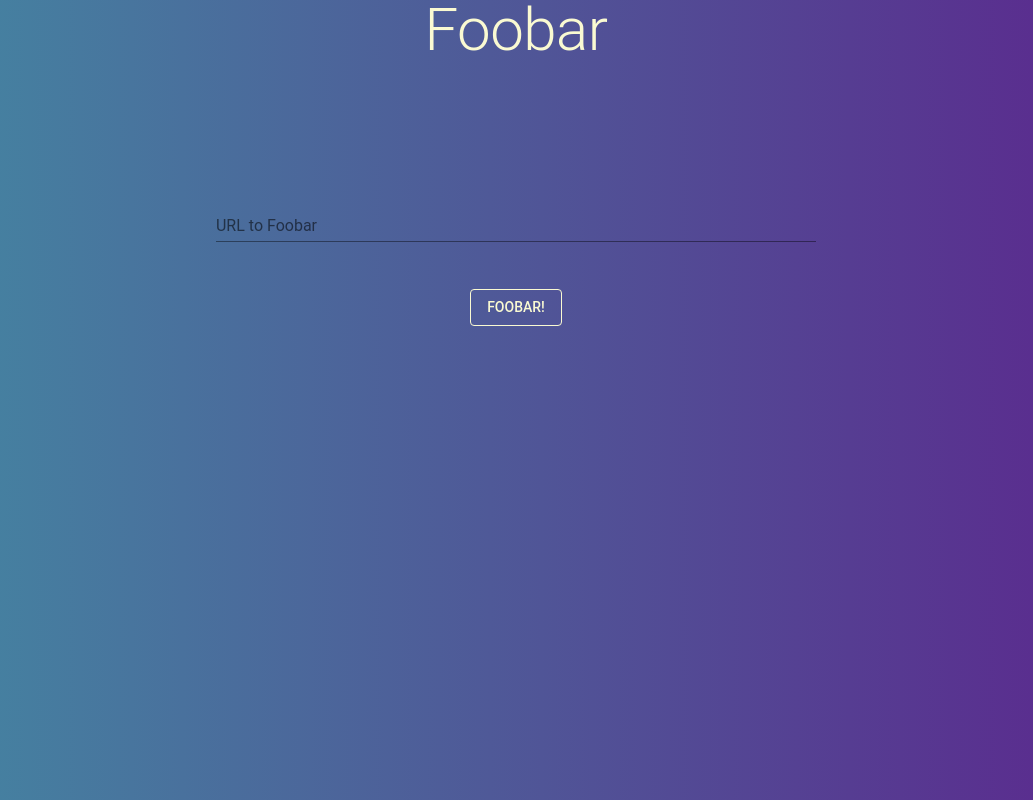
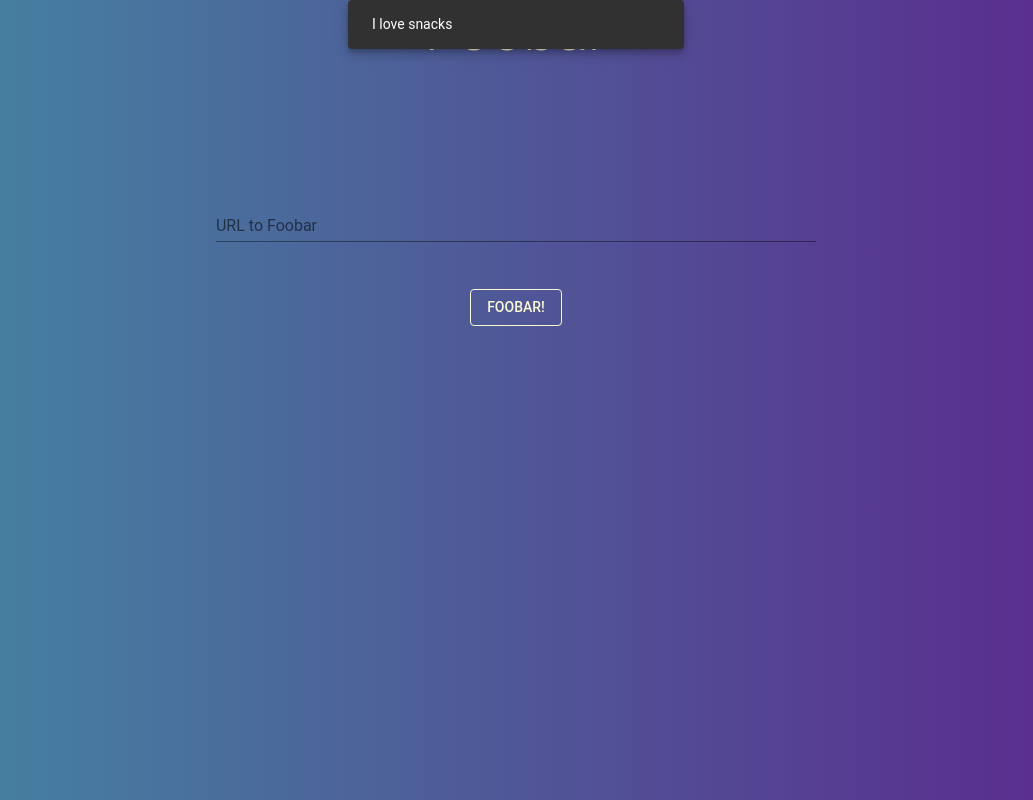
Before and after one commit to arju88nair/foobar-shortner, a React (Create React App) app in the folder client/: page / in a window 1280 px wide. Both pictures are taken after a click on the button "FOOBAR!". Shown: the whole page, without its empty margins (124-1157 px from the left). Built offline with nearby package versions, Linux system fonts and the light colour scheme.

Commit message:
snackbar initiation

```diff
--- a/client/src/App.js
+++ b/client/src/App.js
@@ -8,6 +8,7 @@ import Button from '@material-ui/core/Button';
 import Input from '@material-ui/core/Input';
 import FormControl from '@material-ui/core/FormControl';
 import InputLabel from '@material-ui/core/InputLabel';
+import Snackbar from '@material-ui/core/Snackbar';
 
 
 const styles = theme => ({
@@ -63,11 +64,22 @@ margin: {
 class App extends Component {
   constructor(props) {
     super(props);
-    this.state = {url: ""};
+    this.state = {url: "",
+    open: false,
+    vertical: 'top',
+    horizontal: 'center',};
   }
 
+  openSnack = state => () => {
+    console.log("Sss")
+    this.setState({ open: true, ...state });
+  };
+
+  handleClose = () => {
+    this.setState({ open: false });
+  };
+
   handleChange = name => event => {
-    console.log(event.target.value)
     this.setState({ url: event.target.value });
   };
 
@@ -75,8 +87,7 @@ class App extends Component {
 
   fetchData= () =>
   {
-    console.log(this.state)
-    const data = { url:this.state.url}
+   const data = { url:this.state.url}
     fetch("http://127.0.0.1:5000", {
       method: "POST",
       dataType: "JSON",
@@ -87,21 +98,35 @@ class App extends Component {
 
     })
     .then((resp) => {
+      this.openSnack({ vertical: 'bottom', horizontal: 'right' })
+
       return resp.json()
     })
     .then((data) => {
+
+      this.openSnack({ vertical: 'bottom', horizontal: 'right' })
       console.log(data)
     })
     .catch((error) => {
+      this.openSnack({ vertical: 'bottom', horizontal: 'right' })
       console.log(error, "catch the hoop")
     })
   }
 
   render() {
     const { classes } = this.props;
-
+    const { vertical, horizontal, open } = this.state;
     return (
 <div  className="App-header">
+<Snackbar
+          anchorOrigin={{ vertical, horizontal }}
+          open={open}
+          onClose={this.handleClose}
+          ContentProps={{
+            'aria-describedby': 'message-id',
+          }}
+          message={<span id="message-id">I love snacks</span>}
+        />
       <div className={classes.root}>
       <Grid container spacing={24}>
         <Grid item xs={12} className={classes.container}>
@@ -136,7 +161,7 @@ class App extends Component {
       </FormControl>
       <br></br>
         <br></br>
-        <Button variant="outlined" className={classes.button} onClick={this.fetchData}>
+        <Button variant="outlined" className={classes.button} onClick={this.openSnack({ vertical: 'top', horizontal: 'center' })}>
         Foobar!
       </Button>
       </Grid>
```
